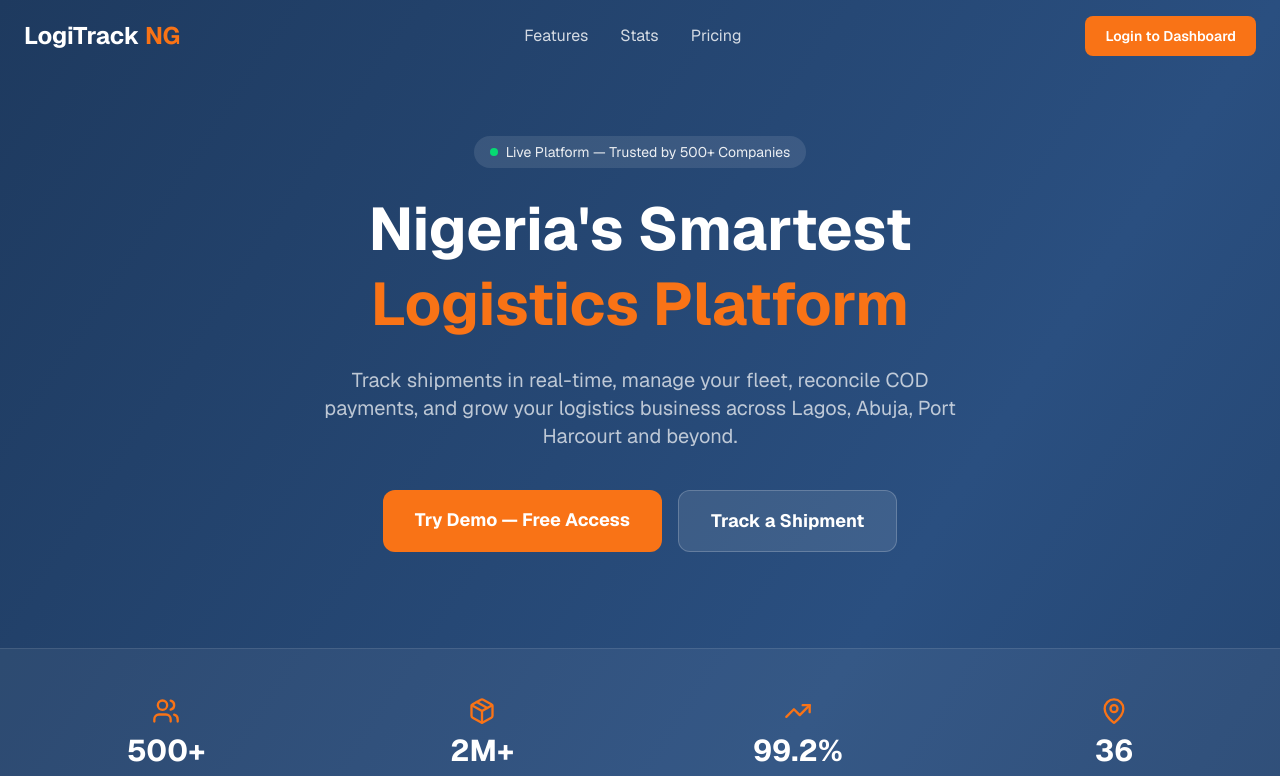
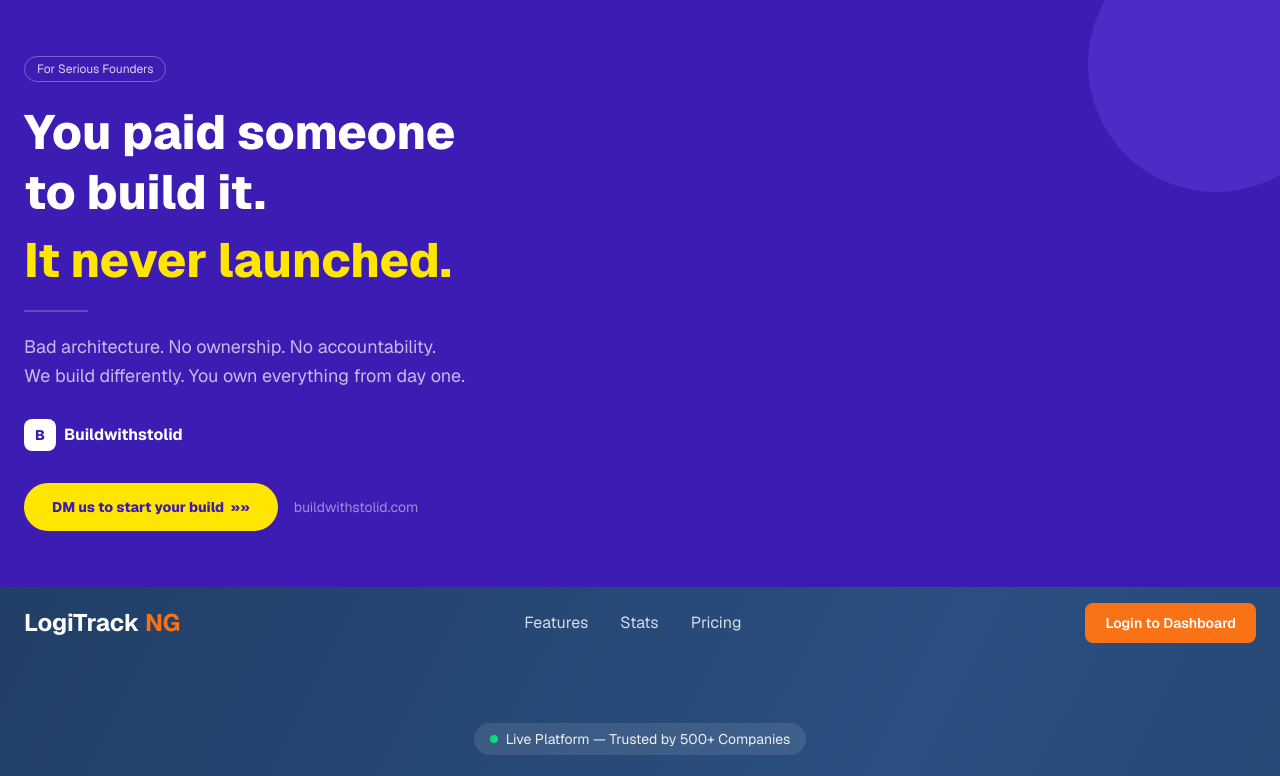
Before and after one commit to stolid14/logistic-dashboard, a Next.js app: page / in a window 1280 px wide. Shown: the top 776 px of the page. Built offline with nearby package versions, Linux system fonts and the light colour scheme.

Commit message:
feat: add Buildwithstolid brand banner to top of homepage

```diff
--- a/app/page.tsx
+++ b/app/page.tsx
@@ -4,6 +4,59 @@ import { Package, MapPin, TrendingUp, CheckCircle, Star, Truck, Users, BarChart3
 export default function LandingPage() {
   return (
     <div className="min-h-screen bg-gradient-to-br from-[#1e3a5f] via-[#2a4f80] to-[#1e3a5f]">
+
+      {/* Buildwithstolid Brand Banner */}
+      <div className="relative bg-[#3d1cb3] overflow-hidden">
+        {/* decorative circle top right */}
+        <div className="absolute -top-16 -right-16 w-64 h-64 rounded-full bg-[#5b35d5] opacity-60" />
+        <div className="relative max-w-7xl mx-auto px-6 py-10 md:py-14">
+          {/* Tag */}
+          <div className="inline-flex items-center border border-white/30 text-white/80 text-xs px-3 py-1 rounded-full mb-5">
+            For Serious Founders
+          </div>
+          {/* Headline */}
+          <h2 className="text-3xl md:text-5xl font-extrabold text-white leading-tight mb-2">
+            You paid someone<br />to build it.
+          </h2>
+          <h2 className="text-3xl md:text-5xl font-extrabold text-[#ffe600] leading-tight mb-5">
+            It never launched.
+          </h2>
+          {/* Divider */}
+          <div className="w-16 h-0.5 bg-white/20 mb-5" />
+          {/* Subtext */}
+          <p className="text-white/70 text-base md:text-lg mb-7 max-w-xl leading-relaxed">
+            Bad architecture. No ownership. No accountability.<br />
+            We build differently. You own everything from day one.
+          </p>
+          {/* Brand logo row */}
+          <div className="flex items-center gap-2 mb-8">
+            <div className="w-8 h-8 bg-white rounded-lg flex items-center justify-center">
+              <span className="text-[#3d1cb3] font-extrabold text-sm">B</span>
+            </div>
+            <span className="text-white font-bold text-base">Buildwithstolid</span>
+          </div>
+          {/* CTA + website row */}
+          <div className="flex flex-col sm:flex-row items-start sm:items-center gap-4">
+            <a
+              href="https://instagram.com/buildwithstolid"
+              target="_blank"
+              rel="noopener noreferrer"
+              className="bg-[#ffe600] hover:bg-yellow-300 text-[#3d1cb3] font-extrabold px-7 py-3.5 rounded-full text-sm transition-colors"
+            >
+              DM us to start your build &nbsp;&raquo;&raquo;
+            </a>
+            <a
+              href="https://buildwithstolid.com"
+              target="_blank"
+              rel="noopener noreferrer"
+              className="text-white/50 text-sm hover:text-white transition-colors"
+            >
+              buildwithstolid.com
+            </a>
+          </div>
+        </div>
+      </div>
+
       {/* Navbar */}
       <nav className="flex items-center justify-between px-6 py-4 max-w-7xl mx-auto">
         <div className="text-2xl font-bold text-white">
```
